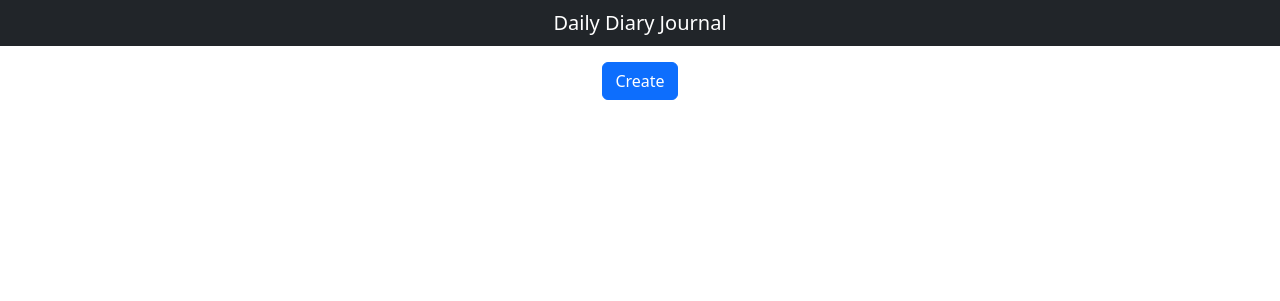
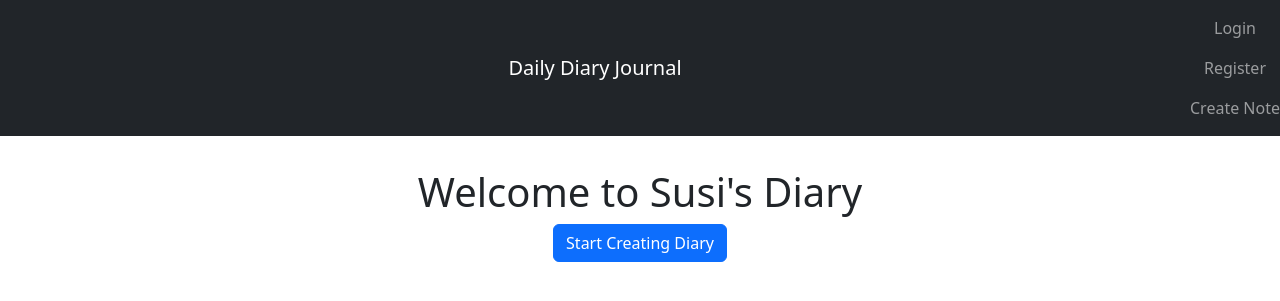
Before and after one commit to Thanutchaporn580/SusiWebsite, a Flask app: page / in a window 1280 px wide. Shown: the top 301 px of the page. Run offline with Flask 3, Linux system fonts and the light colour scheme; data that the repository does not hold is empty; some libraries are stand-ins or nearby versions.

Commit message:
Insert task bar to login, register, index and create_note page.

```diff
--- a/main.py
+++ b/main.py
@@ -49,6 +49,7 @@ def login():
     flash("Invalid username or password", "error")  # เพิ่มflash message
     return redirect(url_for("login"))
 
+
 # หน้าออกจากระบบ
 @app.route("/logout")
 @login_required
@@ -80,6 +81,7 @@ def register():
 
     return redirect(url_for("index"))
 
+
 @app.route("/diary/create", methods=["GET", "POST"])
 @login_required
 def create_diary_entry():
@@ -94,6 +96,19 @@ def create_diary_entry():
         return redirect(url_for("index"))  # เปลี่ยนเส้นทางไปยังหน้า index
 
     return render_template("create_diary.html", form=form)  # แสดงฟอร์มให้ผู้ใช้กรอกข้อมูล
+
+
+@app.route("/note")
+def note():
+    db = models.db
+    notes = db.session.execute(
+        db.select(models.Note).order_by(models.Note.title)
+    ).scalars()
+    return flask.render_template(
+        "note.html",
+        notes=notes,
+    )
+
 
 @app.route("/page")
 @acl.roles_required("admin")
@@ -159,6 +174,7 @@ def delete_tags(tag_id):  # ลบ Tags ได้อย่างเดียว
 
 
 @app.route("/create_note", methods=["GET", "POST"])
+@login_required
 def create_note():
     form = forms.NoteForm()
     if not form.validate_on_submit():
--- a/templates/base.html
+++ b/templates/base.html
@@ -18,6 +18,11 @@
     <div class="mx-auto order-0">
         <a class="navbar-brand mx-auto" href="{{ url_for('index') }}">Daily Diary Journal</a>
     </div>
+    <div class="navbar-nav">
+        <a class="nav-link" href="{{ url_for('login') }}">Login</a>
+        <a class="nav-link" href="{{ url_for('register') }}">Register</a>
+        <a class="nav-link" href="{{ url_for('create_note') }}">Create Note</a>
+    </div>
 </nav>
 <div class="container">
     {% block body %}
--- a/templates/index.html
+++ b/templates/index.html
@@ -1,35 +1,8 @@
 {% extends 'base.html' %}
 
 {% block body %}
-<ul class="nav justify-content-center" style="padding-top: 1em;">
-    <li class="nav-item">
-        <a class="btn btn-primary" href="{{ url_for('create_note') }}">Create</a>
-    </li>
-</ul>
-
-{% for note in notes %}
-<div class="card my-3">
-    <div class="card-body">
-        <h4 class="card-title">{{ note.title }}</h4>
-        <div class="card-text my-3">
-            {{ note.description }}
-        </div>
-        <div class="card-footer text-muted">
-            <strong>Tags:</strong>
-            {% for t in note.tags %}
-            <a href="{{ url_for('tags_view', tag_name=t.name) }}">{{ t.name }}</a>
-            {% if current_user.is_authenticated and current_user.has_role("admin") %}
-            <div><a href="{{ url_for('update_note', tag_id=t.id) }}">Edit Note</a></div>
-            <div><a href="{{ url_for('update_tags', tag_id=t.id) }}">Edit Tags</a></div>
-            <div><a href="{{ url_for('delete_note', tag_id=t.id) }}">Delete Note</a></div>
-            <div><a href="{{ url_for('delete_tags', tag_id=t.id) }}">Delete Tags</a></div>
-            <div><a href="{{ url_for('delete', tag_id=t.id) }}">Delete All</a></div>
-            {% endif %}
-            {% endfor %}
-            <br>
-            <small>Last update: {{ note.updated_date }}</small>
-        </div>
-    </div>
+<div class="container text-center" style="padding-top: 2em;">
+    <h1>Welcome to Susi's Diary</h1>
+    <a class="btn btn-primary" href="{{ url_for('note') }}">Start Creating Diary</a>
 </div>
-{% endfor %}
 {% endblock %}
```
Also changed, not shown: templates/note.html (+35 -0 lines).
